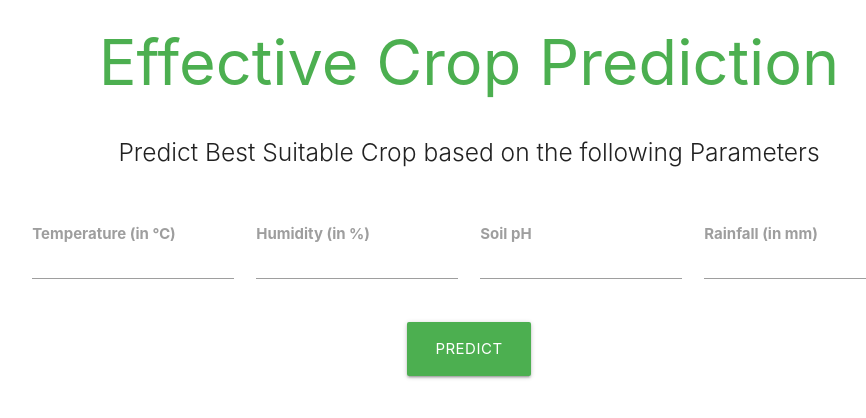
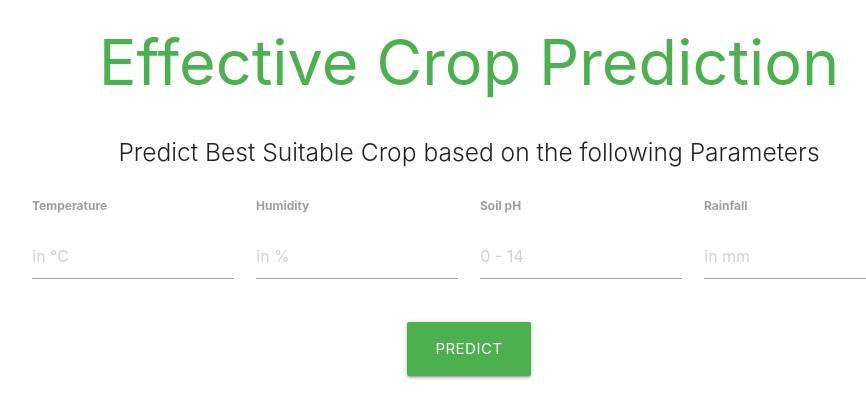
Before and after one commit to UtkarshDhavale/Effective-Crop-Prediction-using-Machine-Learning, a Flask app: page / in a window 1280 px wide. Shown: the part 138-556 px from the top of the page, without its empty margins (171-1037 px from the left). Run offline with Flask 2, Linux system fonts and the light colour scheme; parts of the project's set-up code (start-up, migrations or seed data) failed here and were passed over; some libraries are stand-ins or nearby versions.

Commit message:
Update index.html

```diff
--- a/templates/index.html
+++ b/templates/index.html
@@ -31,27 +31,27 @@
     <form action='/predict' method="POST" class="col s12">
           <div class="row">
               <div class="input-field col s3">
-                  <label for="Temperature"><b>Temperature (in &#8451)</b></label>
+                  <label for="Temperature"><b>Temperature</b></label>
                   <br>
-                <input   id="Temperature" name='Temperature'type="text" class="validate" required>
+                <input   id="Temperature" name='Temperature'type="text" class="validate" placeholder="in &#8451" required>
               </div>
 
               <div class="input-field col s3">
-                  <label for="Humidity"><b>Humidity (in %)</b></label>
+                  <label for="Humidity"><b>Humidity</b></label>
                   <br>
-                <input id="Humidity" name="Humidity" type="text" class="validate" required>
+                <input id="Humidity" name="Humidity" type="text" class="validate" placeholder="in %" required>
               </div>
 
               <div class="input-field col s3">
-                  <label for="pH"><b>Soil pH </b></label>
+                  <label for="pH"><b>Soil pH</b></label>
                   <br>
-                <input   id="pH" name='pH'type="text" class="validate" required>
+                <input   id="pH" name='pH'type="text" class="validate" placeholder="0 - 14" required>
               </div>
 
               <div class="input-field col s3">
-                <label for="Rainfall"><b>Rainfall (in mm)</b></label>
+                <label for="Rainfall"><b>Rainfall</b></label>
                   <br>
-                <input id="Rainfall"  name="Rainfall" type="text" class="validate" required>
+                <input id="Rainfall"  name="Rainfall" type="text" class="validate" placeholder="in mm" required>
               </div>
 
           </div>
```
